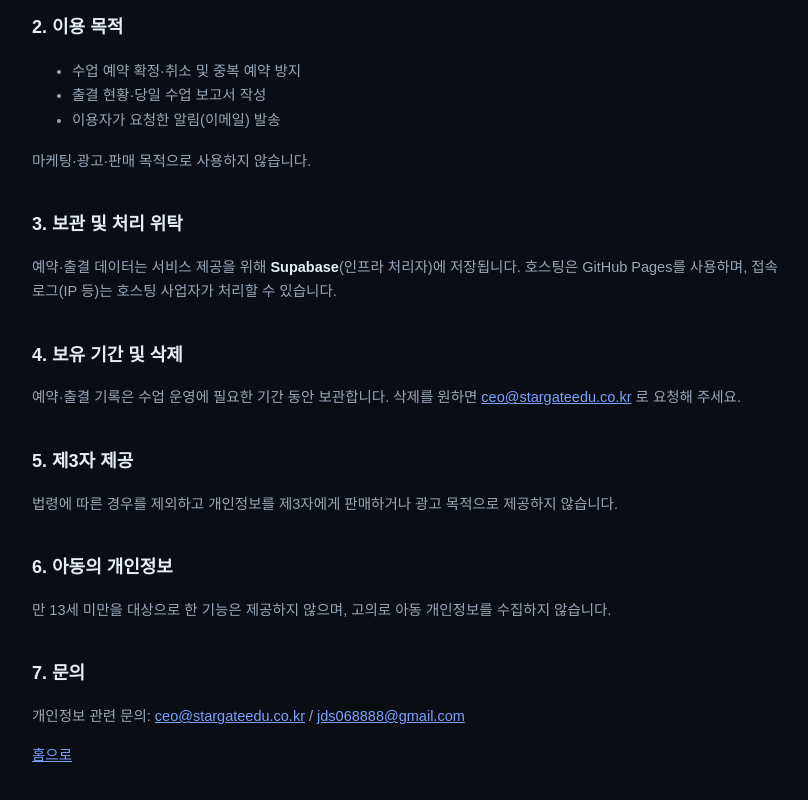
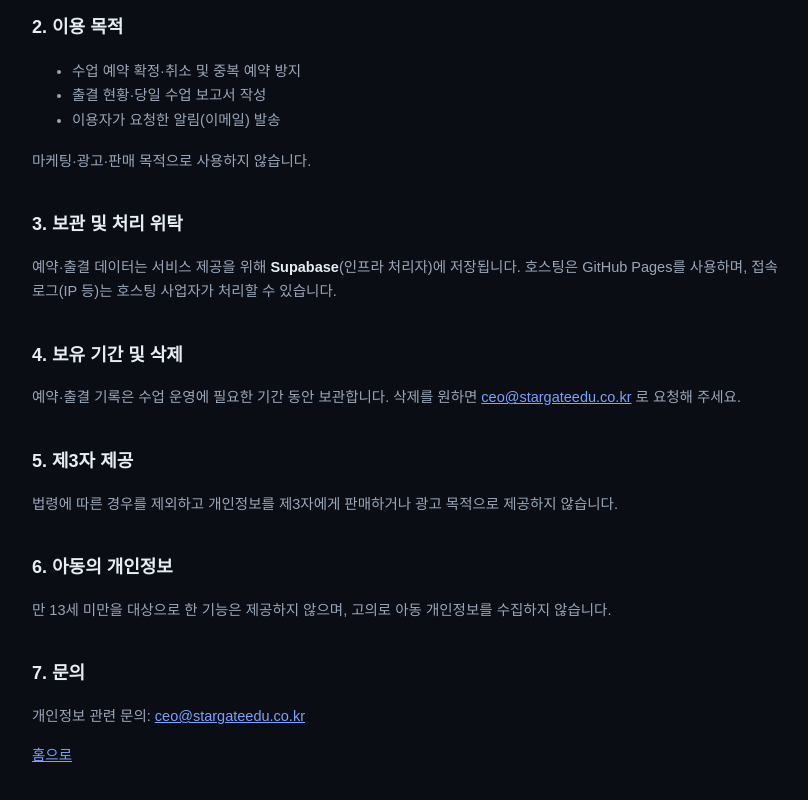
Before and after one commit to DongsooJung/-stargate, a website: page privacy.html in a window 1280 px wide. Shown: the part 542-1342 px from the top of the page, without its empty margins (228-1036 px from the left). Drawn offline with Linux system fonts and the light colour scheme.

Commit message:
Update privacy contact email

```diff
--- a/privacy.html
+++ b/privacy.html
@@ -56,8 +56,7 @@
   <p>만 13세 미만을 대상으로 한 기능은 제공하지 않으며, 고의로 아동 개인정보를 수집하지 않습니다.</p>
 
   <h2>7. 문의</h2>
-  <p>개인정보 관련 문의: <a href="mailto:ceo@stargateedu.co.kr">ceo@stargateedu.co.kr</a> /
-    <a href="mailto:jds068888@gmail.com">jds068888@gmail.com</a></p>
+  <p>개인정보 관련 문의: <a href="mailto:ceo@stargateedu.co.kr">ceo@stargateedu.co.kr</a></p>
 
   <p><a href="./">홈으로</a></p>
 </div>
```
